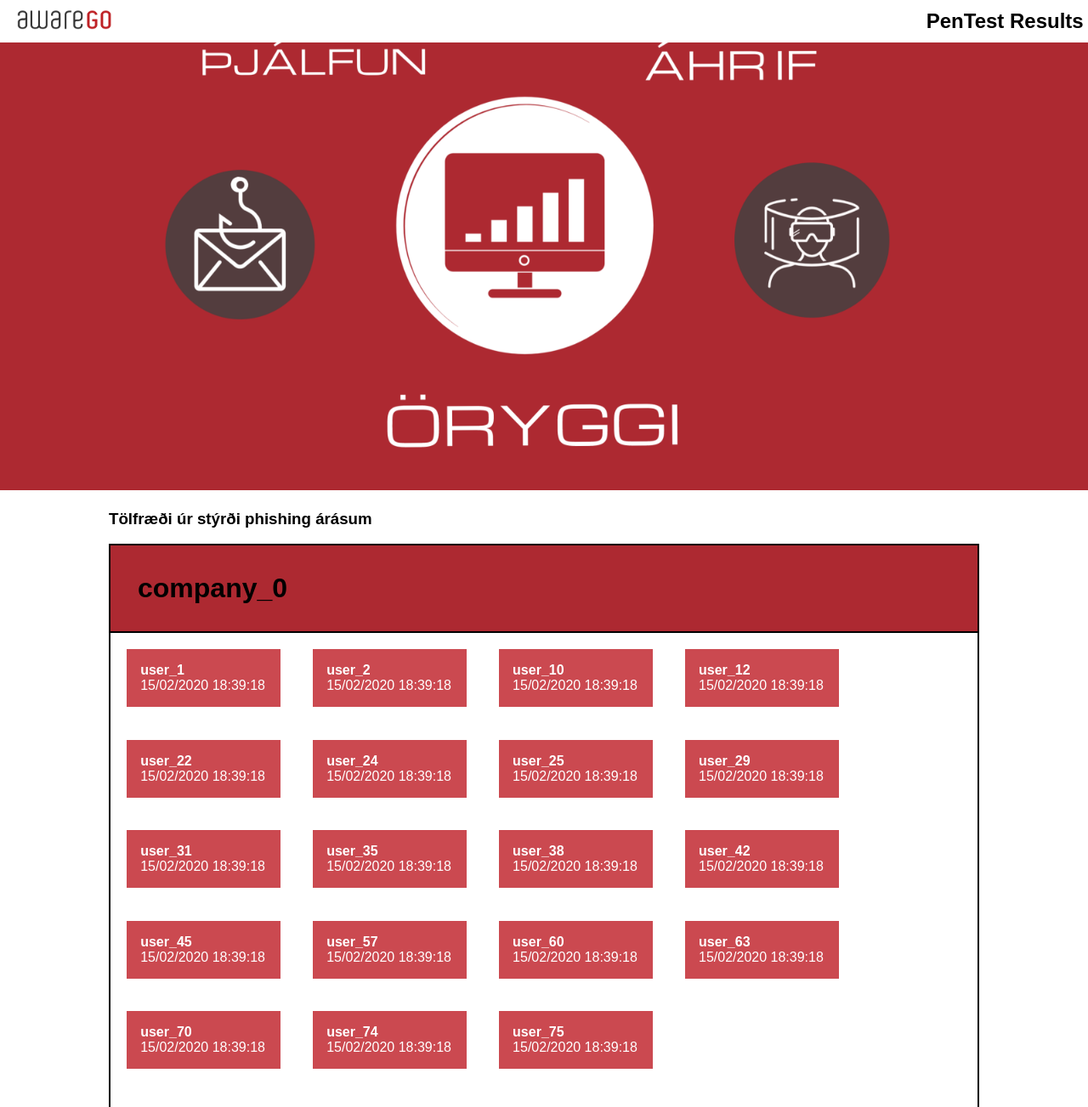
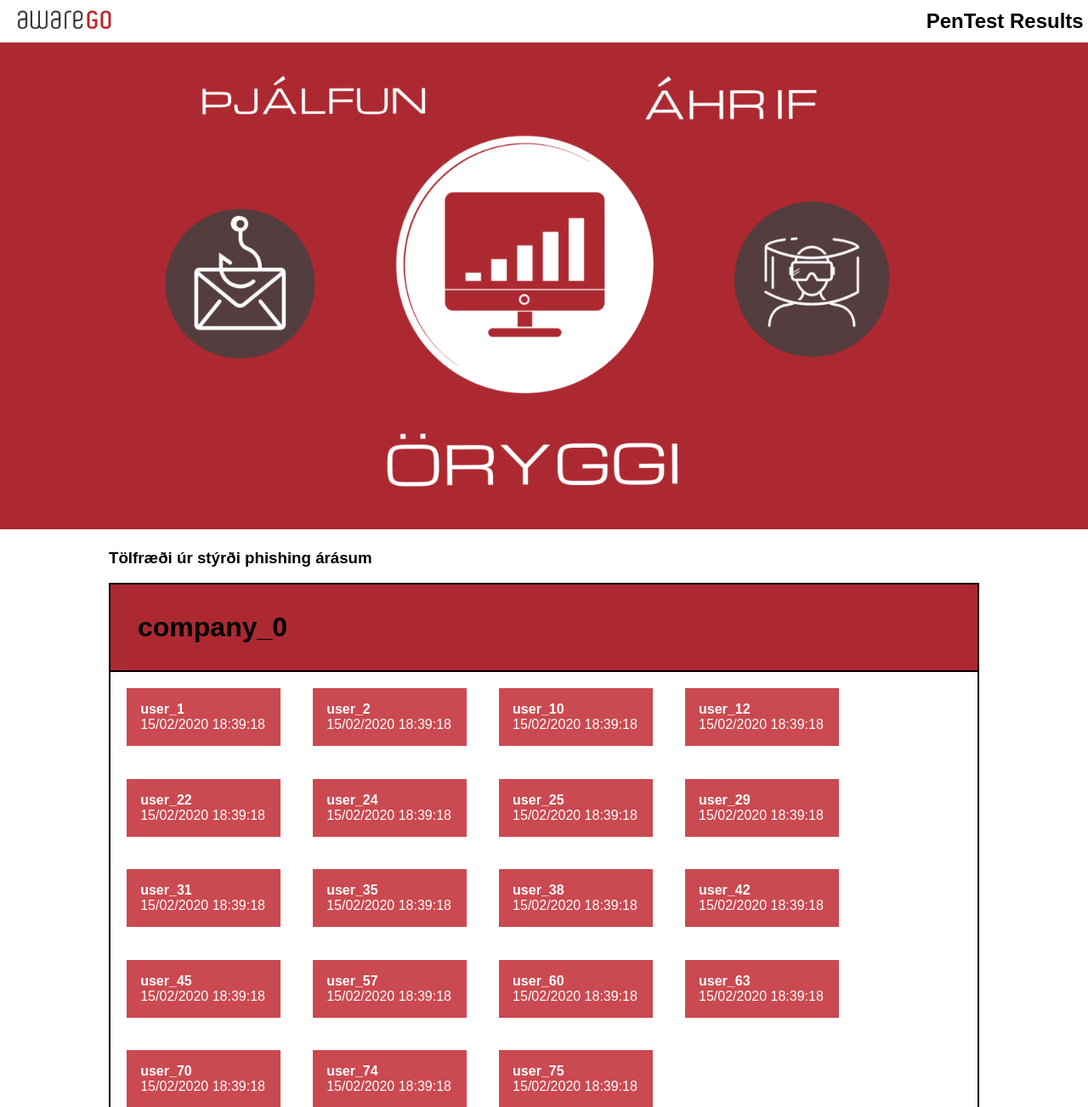
Before and after one commit to WhackingCheese/Reboothack-2020, a PHP site: page / in a window 1280 px wide. Shown: the top 1303 px of the page at 85% size. Run offline with PHP 8.4, Linux system fonts and the light colour scheme.

Commit message:
lagað presemt

```diff
--- a/website/php/styles/index.css
+++ b/website/php/styles/index.css
@@ -1,5 +1,6 @@
 .presentation {
     width: 100%;
+    margin-top: 46px;
 }
 
 
```
